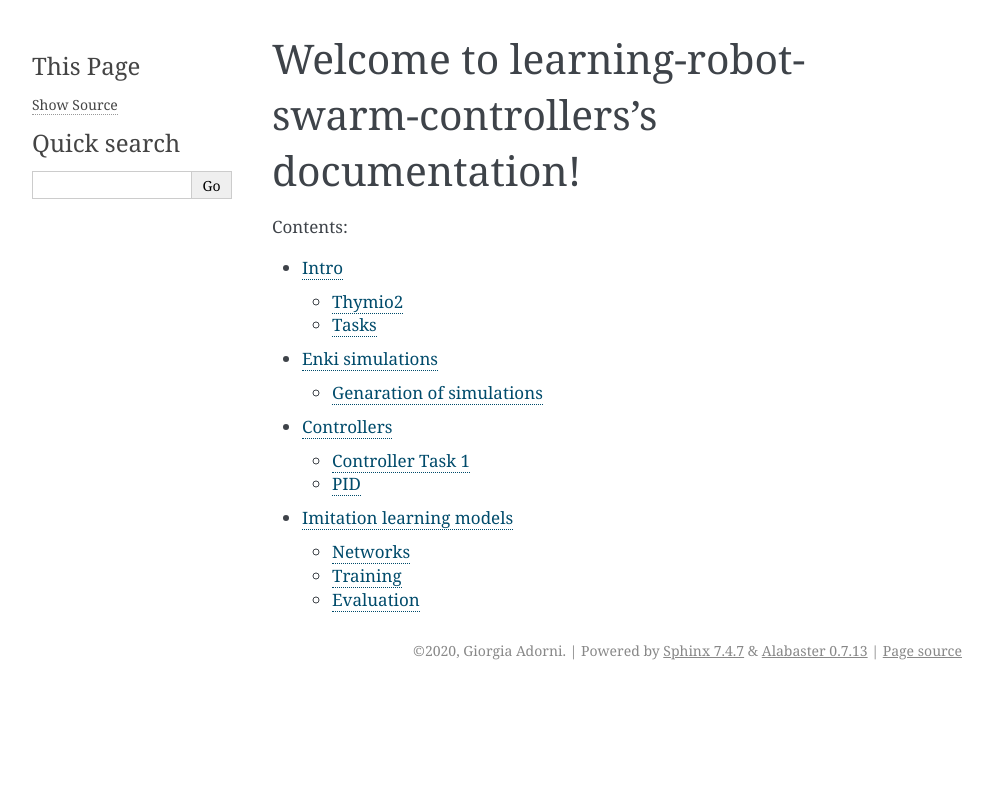
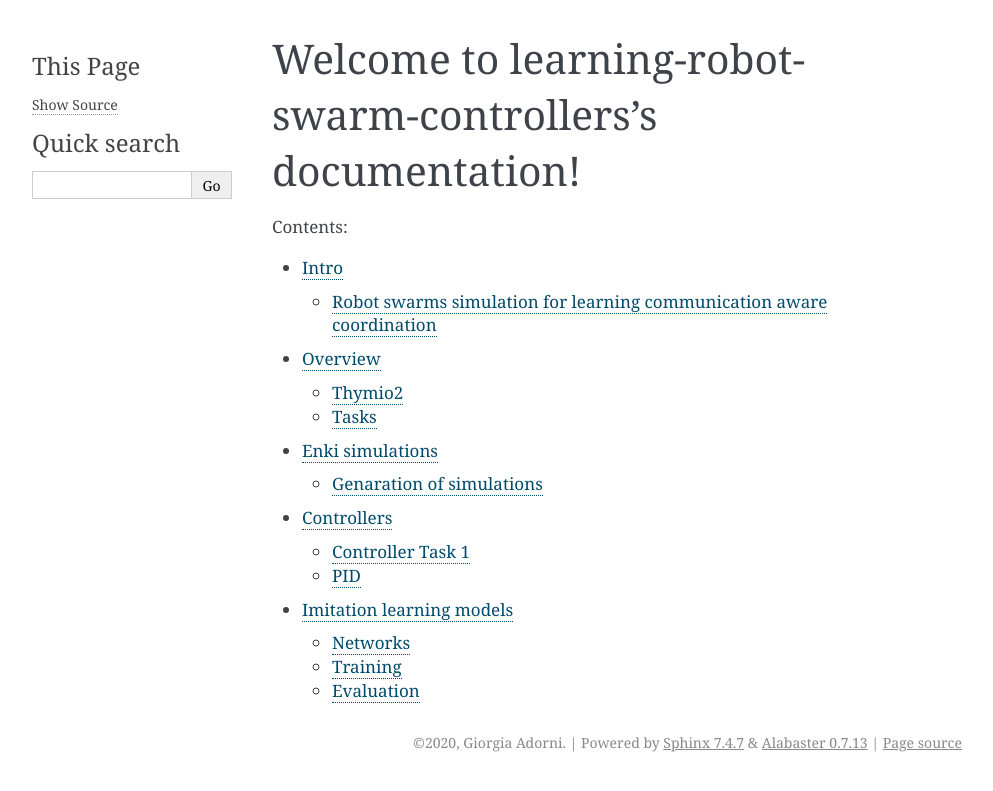
Before and after one commit to GiorgiaAuroraAdorni/learning-robot-swarm-controllers, a Sphinx documentation site: the page built from docs/source/index.rst, in a window 1280 px wide. Shown: the top 791 px of the page, without its empty margins (148-1141 px from the left). Built offline with Sphinx 7.4.7, drawn with Linux system fonts in a browser that asks for light colours.

Commit message:
Updated docs

```diff
--- a/docs/source/conf.py
+++ b/docs/source/conf.py
@@ -32,7 +32,8 @@ release = '1.0.0'
 # ones.
 extensions = [
 	'sphinx.ext.autodoc',
-	'sphinx.ext.napoleon'
+	'sphinx.ext.napoleon',
+	'm2r2'
 ]
 
 # Add any paths that contain templates here, relative to this directory.
--- a/docs/source/includeme.rst
+++ b/docs/source/includeme.rst
@@ -1 +1,5 @@
-.. include:: ../../README.rst
+-------
+Intro
+-------
+
+.. mdinclude:: ../../README.md
--- a/docs/source/index.rst
+++ b/docs/source/index.rst
@@ -11,7 +11,7 @@ Welcome to learning-robot-swarm-controllers's documentation!
    :caption: Contents:
 
    includeme
-   intro
+   overview
    enki-simulations
    controllers
    imitation-learning-models
--- a/docs/source/intro.rst
+++ b/docs/source/overview.rst
@@ -1,5 +1,5 @@
-Intro
-======
+Overview
+========
 
 .. currentmodule:: learning-robot-swarm-controllers
 
```
Also changed, not shown: README.md (renamed from source/README.md), README.rst (deleted), 1 other file.
